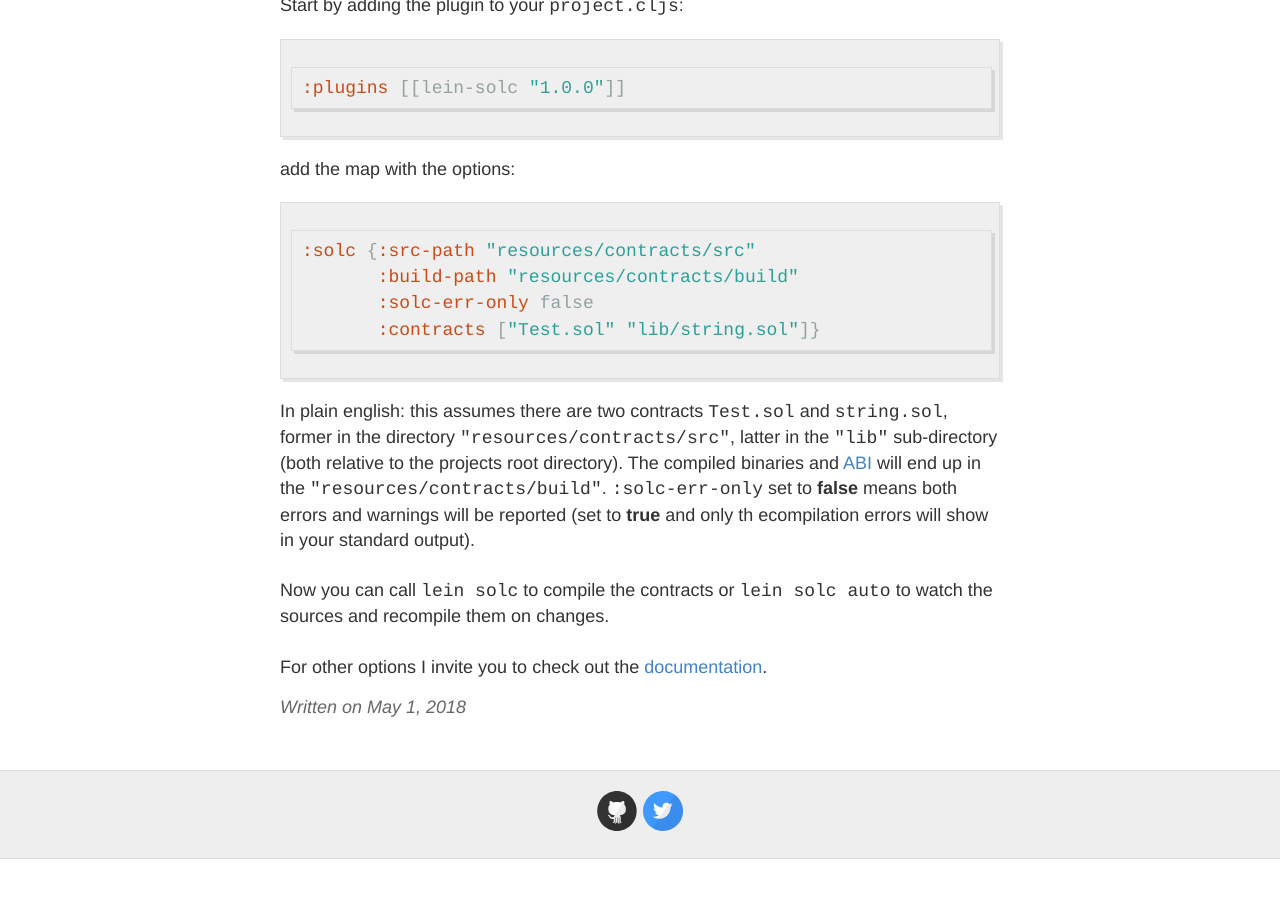
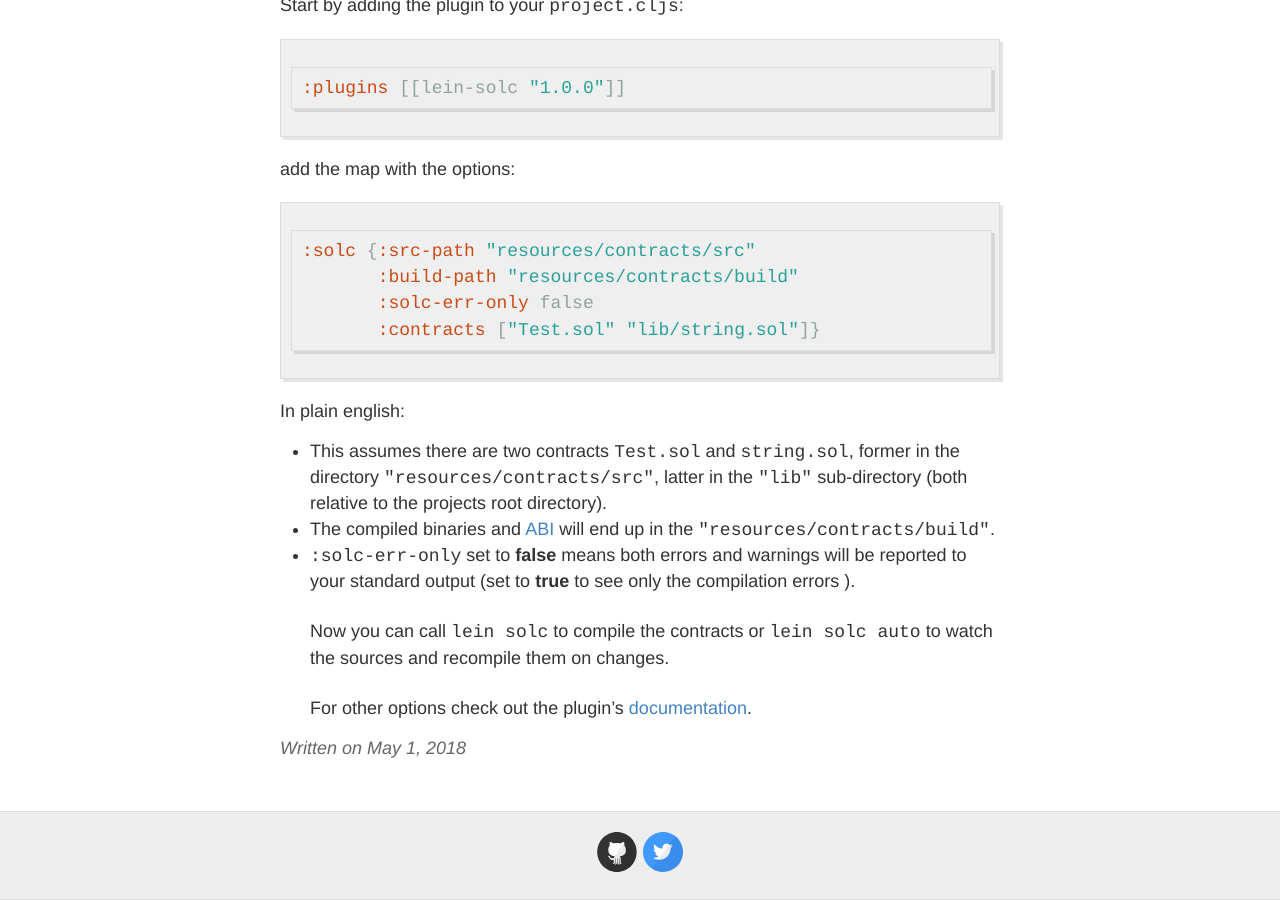
Before and after one commit to fbielejec/fbielejec.github.io, a Jekyll site: the page built from _posts/2018-05-01-lein-solc.md, in a window 1280 px wide and 900 px high, scrolled down 629 px. Built offline with Jekyll 4.4.1, drawn with Linux system fonts in a browser that asks for light colours; before the commit the page ends 1488 px from its top, so only the background shows below that.

Commit message:
fixed a typo

````diff
--- a/_posts/2018-05-01-lein-solc.md
+++ b/_posts/2018-05-01-lein-solc.md
@@ -34,12 +34,13 @@ add the map with the options:
        :contracts ["Test.sol" "lib/string.sol"]}
 ```
 
-In plain english: this assumes there are two contracts `Test.sol` and `string.sol`, former in the directory `"resources/contracts/src"`, latter in the `"lib"` sub-directory (both relative to the projects root directory).
-The compiled binaries and [ABI](https://web3js.readthedocs.io/en/1.0/web3-eth-abi.html) will end up in the `"resources/contracts/build"`.
-`:solc-err-only` set to **false** means both errors and warnings will be reported (set to **true** and only th ecompilation errors will show in your standard output). <br>
+In plain english:
+* This assumes there are two contracts `Test.sol` and `string.sol`, former in the directory `"resources/contracts/src"`, latter in the `"lib"` sub-directory (both relative to the projects root directory).
+* The compiled binaries and [ABI](https://web3js.readthedocs.io/en/1.0/web3-eth-abi.html) will end up in the `"resources/contracts/build"`.
+* `:solc-err-only` set to **false** means both errors and warnings will be reported to your standard output (set to **true** to see only the compilation errors ). <br>
 <br>
 Now you can call `lein solc` to compile the contracts or `lein solc auto` to watch the sources and recompile them on changes. <br>
 <br>
-For other options I invite you to check out the [documentation](https://github.com/district0x/lein-solc#lein-solc).
+For other options check out the plugin's [documentation](https://github.com/district0x/lein-solc#lein-solc).
 
 <!-- # <a name="tips"/> Bonus: Tips on developing plugins for lein  -->
````
